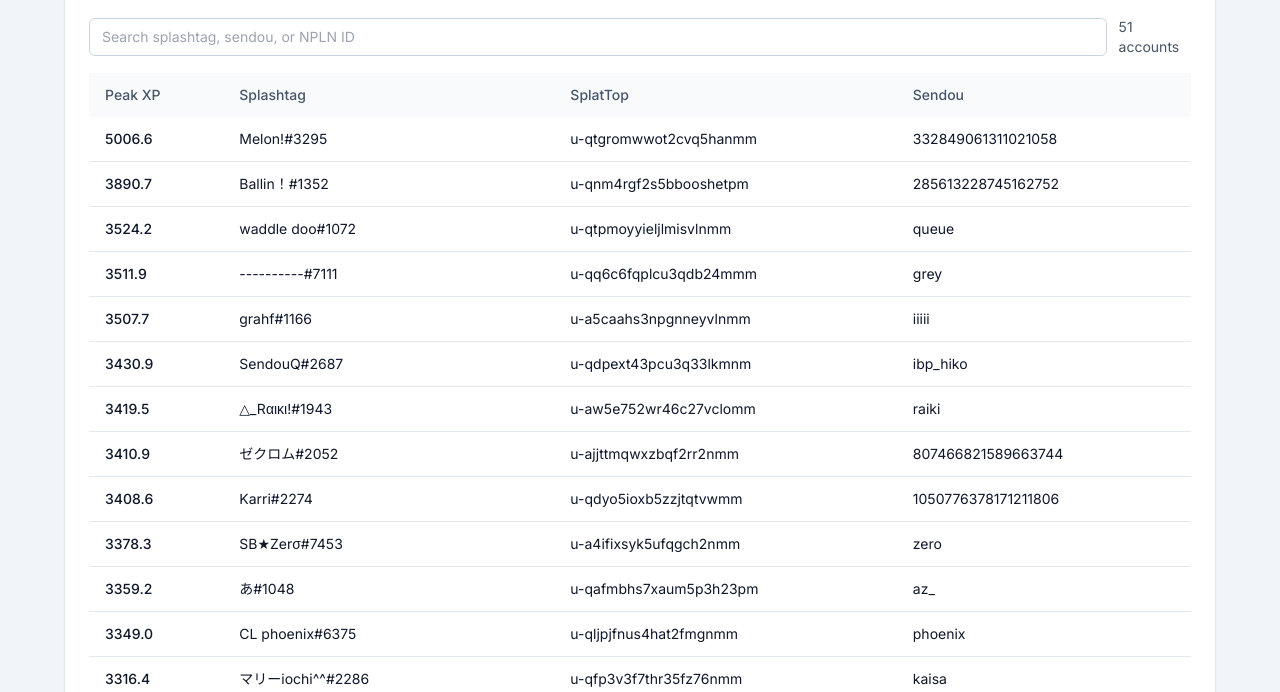
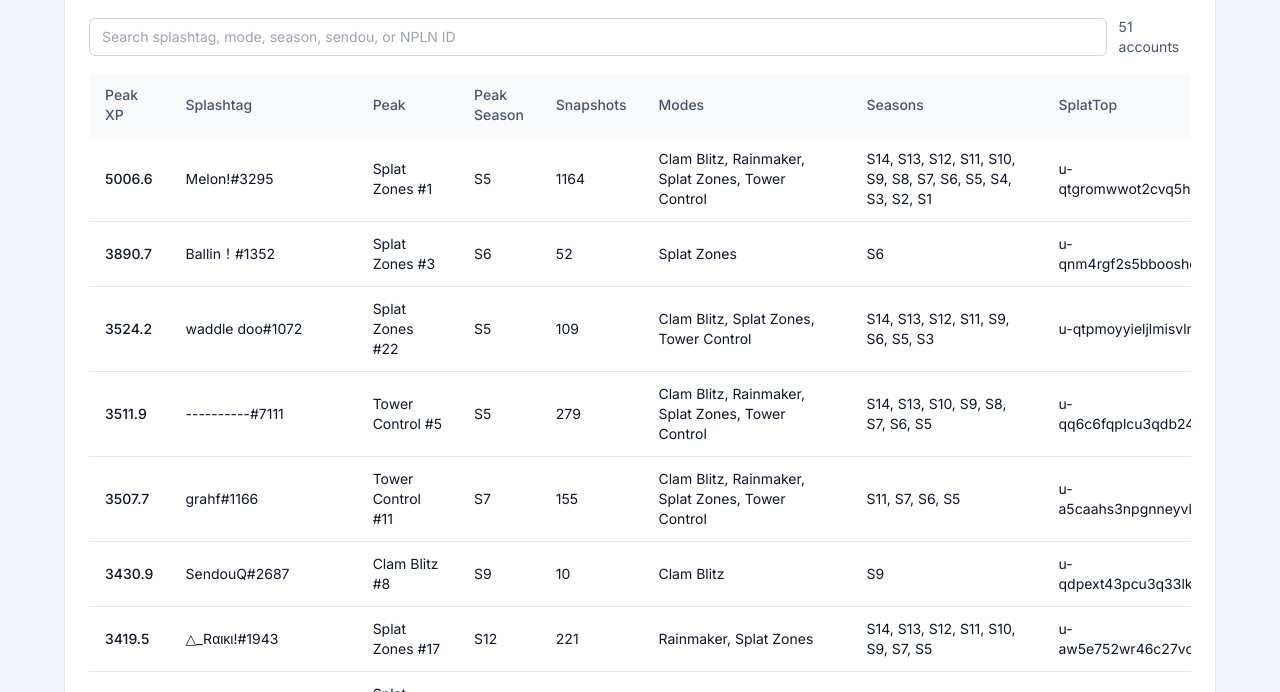
Before and after one commit to cesaregarza/blog-applets, a plain HTML site: page takoroka-3100-sendou/index.html in a window 1280 px wide. Shown: the part 108-800 px from the top of the page. Drawn offline with nearby package versions, Linux system fonts and the light colour scheme.

Commit message:
Enhance Takoroka 3100+ Sendou Accounts feature: Updated index.html to include additional columns for peak data, modes, and seasons. Improved script.js with new formatting functions and HTML escaping for better data presentation and security. Enhanced filtering capabilities to include new fields.

```diff
--- a/takoroka-3100-sendou/index.html
+++ b/takoroka-3100-sendou/index.html
@@ -24,7 +24,7 @@
                 <input
                     id="searchInput"
                     type="text"
-                    placeholder="Search splashtag, sendou, or NPLN ID"
+                    placeholder="Search splashtag, mode, season, sendou, or NPLN ID"
                     class="w-full rounded-md border border-slate-300 px-3 py-2 text-sm focus:border-slate-500 focus:outline-none"
                 >
                 <div id="summary" class="text-sm text-slate-600"></div>
@@ -40,6 +40,11 @@
                         <tr>
                             <th class="px-4 py-3 text-left font-medium text-slate-600">Peak XP</th>
                             <th class="px-4 py-3 text-left font-medium text-slate-600">Splashtag</th>
+                            <th class="px-4 py-3 text-left font-medium text-slate-600">Peak</th>
+                            <th class="px-4 py-3 text-left font-medium text-slate-600">Peak Season</th>
+                            <th class="px-4 py-3 text-left font-medium text-slate-600">Snapshots</th>
+                            <th class="px-4 py-3 text-left font-medium text-slate-600">Modes</th>
+                            <th class="px-4 py-3 text-left font-medium text-slate-600">Seasons</th>
                             <th class="px-4 py-3 text-left font-medium text-slate-600">SplatTop</th>
                             <th class="px-4 py-3 text-left font-medium text-slate-600">Sendou</th>
                         </tr>
--- a/takoroka-3100-sendou/script.js
+++ b/takoroka-3100-sendou/script.js
@@ -4,6 +4,15 @@ const summary = document.getElementById("summary");
 const loadingIndicator = document.getElementById("loadingIndicator");
 
 let allRows = [];
+
+function escapeHtml(value) {
+    return String(value)
+        .replaceAll("&", "&amp;")
+        .replaceAll("<", "&lt;")
+        .replaceAll(">", "&gt;")
+        .replaceAll('"', "&quot;")
+        .replaceAll("'", "&#39;");
+}
 
 function parseCSV(csvText) {
     const lines = csvText.trim().split(/\r?\n/);
@@ -47,6 +56,46 @@ function buildSendouLabel(row) {
     return row.sendou_id;
 }
 
+function formatModes(row) {
+    if (!row.modes_crossed) {
+        return "—";
+    }
+
+    return row.modes_crossed.split(";").filter(Boolean).join(", ");
+}
+
+function formatSeasons(row) {
+    if (!row.seasons_crossed) {
+        return "—";
+    }
+
+    return row.seasons_crossed
+        .split(";")
+        .filter(Boolean)
+        .map((season) => `S${season}`)
+        .join(", ");
+}
+
+function formatPeak(row) {
+    if (!row.peak_mode) {
+        return "—";
+    }
+
+    if (!row.peak_rank) {
+        return row.peak_mode;
+    }
+
+    return `${row.peak_mode} #${row.peak_rank}`;
+}
+
+function formatPeakSeason(row) {
+    if (!row.peak_season_number) {
+        return "—";
+    }
+
+    return `S${row.peak_season_number}`;
+}
+
 function renderRows(rows) {
     summary.textContent = `${rows.length} accounts`;
     tableBody.innerHTML = "";
@@ -54,7 +103,7 @@ function renderRows(rows) {
     if (!rows.length) {
         tableBody.innerHTML = `
             <tr>
-                <td colspan="4" class="px-4 py-8 text-center text-slate-500">
+                <td colspan="9" class="px-4 py-8 text-center text-slate-500">
                     No matching accounts found.
                 </td>
             </tr>
@@ -63,19 +112,25 @@ function renderRows(rows) {
     }
 
     rows.forEach((row) => {
+        const sendouLabel = buildSendouLabel(row);
         const tr = document.createElement("tr");
         tr.className = "hover:bg-slate-50";
         tr.innerHTML = `
             <td class="px-4 py-3 font-medium">${Number(row.peak_x_power).toFixed(1)}</td>
-            <td class="px-4 py-3">${row.splashtag}</td>
+            <td class="px-4 py-3">${escapeHtml(row.splashtag)}</td>
+            <td class="px-4 py-3">${escapeHtml(formatPeak(row))}</td>
+            <td class="px-4 py-3">${escapeHtml(formatPeakSeason(row))}</td>
+            <td class="px-4 py-3">${escapeHtml(row.snapshot_count_above_3100 || "0")}</td>
+            <td class="px-4 py-3 min-w-52">${escapeHtml(formatModes(row))}</td>
+            <td class="px-4 py-3 min-w-48">${escapeHtml(formatSeasons(row))}</td>
             <td class="px-4 py-3">
                 <a href="https://splat.top/player/${encodeURIComponent(row.player_id)}" target="_blank" rel="noopener noreferrer">
-                    ${row.player_id}
+                    ${escapeHtml(row.player_id)}
                 </a>
             </td>
             <td class="px-4 py-3">
-                <a href="https://sendou.ink/u/${encodeURIComponent(buildSendouLabel(row))}" target="_blank" rel="noopener noreferrer">
-                    ${buildSendouLabel(row)}
+                <a href="https://sendou.ink/u/${encodeURIComponent(sendouLabel)}" target="_blank" rel="noopener noreferrer">
+                    ${escapeHtml(sendouLabel)}
                 </a>
             </td>
         `;
@@ -95,6 +150,11 @@ function applyFilter() {
         return (
             row.splashtag.toLowerCase().includes(query) ||
             row.player_id.toLowerCase().includes(query) ||
+            row.peak_mode.toLowerCase().includes(query) ||
+            row.peak_season_number.toLowerCase().includes(query) ||
+            row.snapshot_count_above_3100.toLowerCase().includes(query) ||
+            row.modes_crossed.toLowerCase().includes(query) ||
+            row.seasons_crossed.toLowerCase().includes(query) ||
             sendouLabel.includes(query)
         );
     });
```
